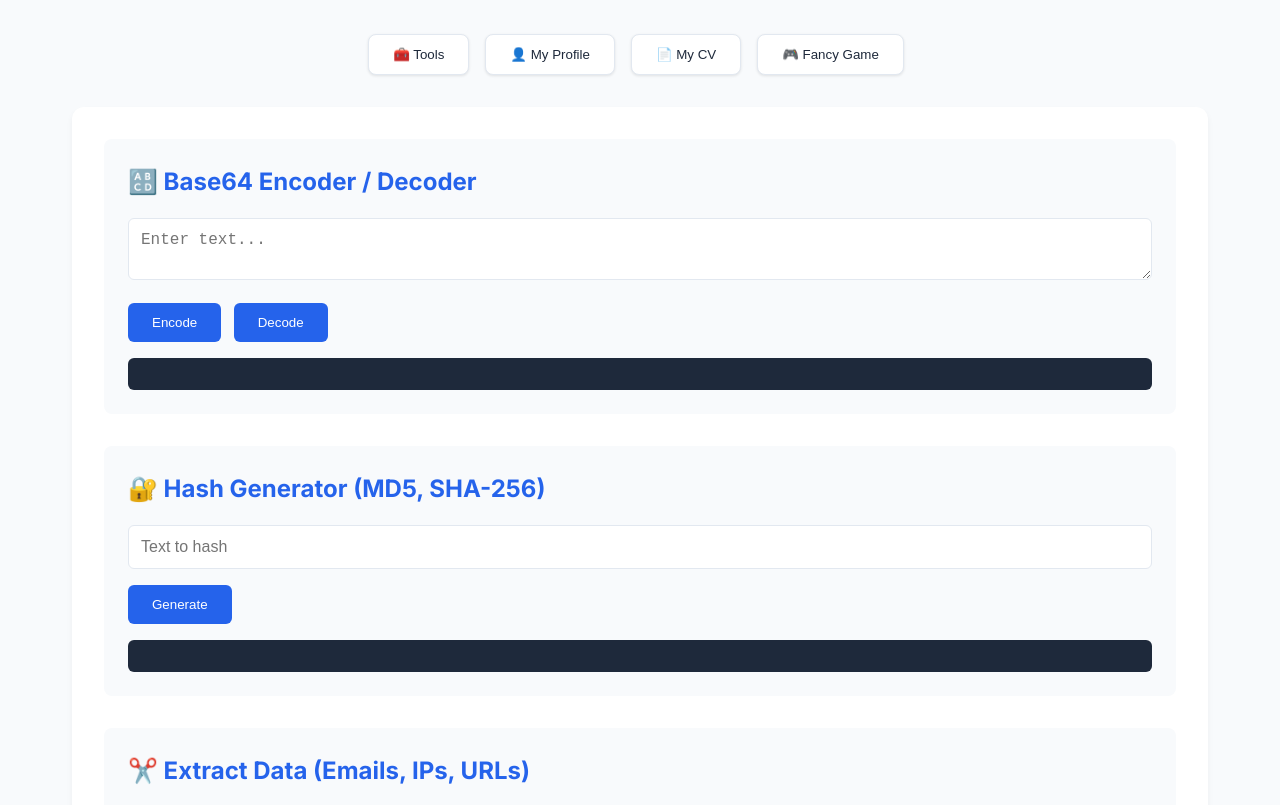
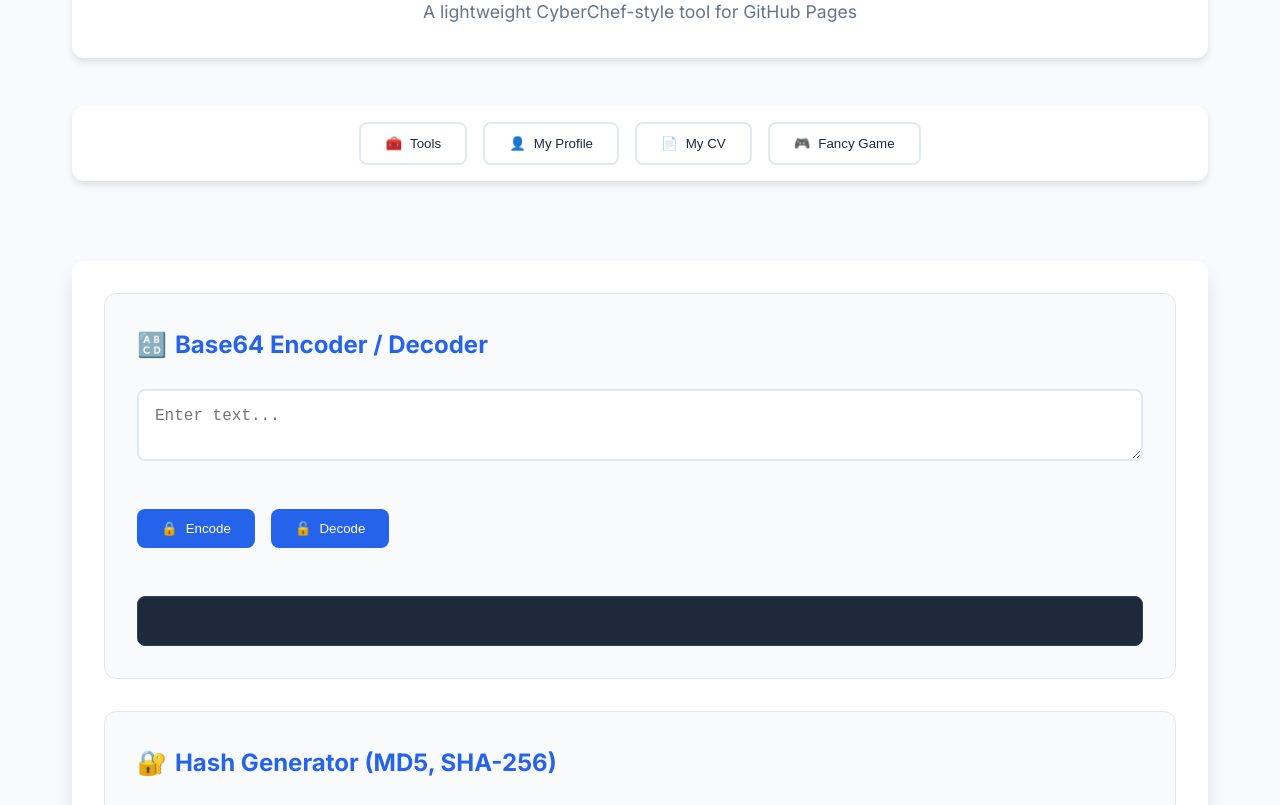
Before and after one commit to hosamyosri/cyberchef-lite, a plain HTML site: page index.html in a window 1280 px wide. Shown: the part 138-943 px from the top of the page. Drawn offline with nearby package versions, Linux system fonts and the light colour scheme.

Commit message:
feat: enhance UI with better structure, improved visual hierarchy, and modern design elements

```diff
--- a/index.html
+++ b/index.html
@@ -19,22 +19,43 @@
 
     <!-- Navigation Tabs -->
     <nav class="tabs" role="tablist">
-      <button class="tablink" onclick="openTab(event, 'tools')" role="tab" aria-selected="true">🧰 Tools</button>
-      <button class="tablink" onclick="openTab(event, 'profile')" role="tab">👤 My Profile</button>
-      <button class="tablink" onclick="openTab(event, 'cv')" role="tab">📄 My CV</button>
-      <button class="tablink" onclick="openTab(event, 'game')" role="tab">🎮 Fancy Game</button>
+      <button class="tablink" onclick="openTab(event, 'tools')" role="tab" aria-selected="true">
+        <span class="icon">🧰</span>
+        <span class="text">Tools</span>
+      </button>
+      <button class="tablink" onclick="openTab(event, 'profile')" role="tab">
+        <span class="icon">👤</span>
+        <span class="text">My Profile</span>
+      </button>
+      <button class="tablink" onclick="openTab(event, 'cv')" role="tab">
+        <span class="icon">📄</span>
+        <span class="text">My CV</span>
+      </button>
+      <button class="tablink" onclick="openTab(event, 'game')" role="tab">
+        <span class="icon">🎮</span>
+        <span class="text">Fancy Game</span>
+      </button>
     </nav>
 
     <!-- Tools Tab -->
     <div id="tools" class="tabcontent" role="tabpanel">
       <!-- Base64 Encoder/Decoder -->
       <section>
-        <h2>🔠 Base64 Encoder / Decoder</h2>
+        <h2>
+          <span class="icon">🔠</span>
+          <span>Base64 Encoder / Decoder</span>
+        </h2>
         <div class="tool-container">
           <textarea id="base64Input" placeholder="Enter text..." aria-label="Base64 input"></textarea>
           <div class="button-group">
-            <button onclick="runBase64('encode')">Encode</button>
-            <button onclick="runBase64('decode')">Decode</button>
+            <button onclick="runBase64('encode')">
+              <span class="icon">🔒</span>
+              <span>Encode</span>
+            </button>
+            <button onclick="runBase64('decode')">
+              <span class="icon">🔓</span>
+              <span>Decode</span>
+            </button>
           </div>
           <pre id="base64Output" aria-live="polite"></pre>
         </div>
@@ -42,40 +63,64 @@
 
       <!-- Hash Generator -->
       <section>
-        <h2>🔐 Hash Generator (MD5, SHA-256)</h2>
+        <h2>
+          <span class="icon">🔐</span>
+          <span>Hash Generator (MD5, SHA-256)</span>
+        </h2>
         <div class="tool-container">
           <input type="text" id="hashInput" placeholder="Text to hash" aria-label="Hash input" />
-          <button onclick="generateHashes()">Generate</button>
+          <button onclick="generateHashes()">
+            <span class="icon">⚡</span>
+            <span>Generate</span>
+          </button>
           <pre id="hashOutput" aria-live="polite"></pre>
         </div>
       </section>
 
       <!-- Regex Extractor -->
       <section>
-        <h2>✂️ Extract Data (Emails, IPs, URLs)</h2>
+        <h2>
+          <span class="icon">✂️</span>
+          <span>Extract Data (Emails, IPs, URLs)</span>
+        </h2>
         <div class="tool-container">
           <textarea id="regexInput" placeholder="Paste text here..." aria-label="Regex input"></textarea>
-          <button onclick="extractData()">Extract</button>
+          <button onclick="extractData()">
+            <span class="icon">🔍</span>
+            <span>Extract</span>
+          </button>
           <pre id="regexOutput" aria-live="polite"></pre>
         </div>
       </section>
 
       <!-- JWT Decoder -->
       <section>
-        <h2>📦 JWT Decoder</h2>
+        <h2>
+          <span class="icon">📦</span>
+          <span>JWT Decoder</span>
+        </h2>
         <div class="tool-container">
           <input type="text" id="jwtInput" placeholder="Paste JWT token..." aria-label="JWT input" />
-          <button onclick="decodeJWT()">Decode</button>
+          <button onclick="decodeJWT()">
+            <span class="icon">🔍</span>
+            <span>Decode</span>
+          </button>
           <pre id="jwtOutput" aria-live="polite"></pre>
         </div>
       </section>
 
       <!-- Text Cleaner -->
       <section>
-        <h2>🧽 Text Cleaner</h2>
+        <h2>
+          <span class="icon">🧽</span>
+          <span>Text Cleaner</span>
+        </h2>
         <div class="tool-container">
           <textarea id="cleanInput" placeholder="Paste noisy text..." aria-label="Text cleaner input"></textarea>
-          <button onclick="cleanText()">Clean</button>
+          <button onclick="cleanText()">
+            <span class="icon">✨</span>
+            <span>Clean</span>
+          </button>
           <pre id="cleanOutput" aria-live="polite"></pre>
         </div>
       </section>
@@ -84,7 +129,10 @@
     <!-- Profile Tab -->
     <div id="profile" class="tabcontent" role="tabpanel" style="display:none">
       <section>
-        <h2>👤 My Profile</h2>
+        <h2>
+          <span class="icon">👤</span>
+          <span>My Profile</span>
+        </h2>
         <p>This section can include your bio, interests, and contact info.</p>
       </section>
     </div>
@@ -92,7 +140,10 @@
     <!-- CV Tab -->
     <div id="cv" class="tabcontent" role="tabpanel" style="display:none">
       <section>
-        <h2>📄 My CV</h2>
+        <h2>
+          <span class="icon">📄</span>
+          <span>My CV</span>
+        </h2>
         <p>You can embed or link to your resume/CV here using PDF or markdown.</p>
       </section>
     </div>
@@ -100,7 +151,10 @@
     <!-- Game Tab -->
     <div id="game" class="tabcontent" role="tabpanel" style="display:none">
       <section>
-        <h2>🎮 Fancy Game</h2>
+        <h2>
+          <span class="icon">🎮</span>
+          <span>Fancy Game</span>
+        </h2>
         <p>This section will include a fun JavaScript-based game (Coming Soon!).</p>
       </section>
     </div>
--- a/style.css
+++ b/style.css
@@ -8,6 +8,13 @@
   --hover-color: #3b82f6;
   --success-color: #10b981;
   --error-color: #ef4444;
+  --card-bg: #ffffff;
+  --shadow-sm: 0 1px 3px rgba(0, 0, 0, 0.1);
+  --shadow-md: 0 4px 6px rgba(0, 0, 0, 0.1);
+  --shadow-lg: 0 10px 15px rgba(0, 0, 0, 0.1);
+  --radius-sm: 0.375rem;
+  --radius-md: 0.5rem;
+  --radius-lg: 0.75rem;
 }
 
 /* Base styles */
@@ -22,55 +29,76 @@ body {
   background-color: var(--background-color);
   color: var(--text-color);
   line-height: 1.6;
+  min-height: 100vh;
 }
 
 .container {
   max-width: 1200px;
   margin: 0 auto;
   padding: 2rem;
+  display: flex;
+  flex-direction: column;
+  gap: 2rem;
+}
+
+header {
+  text-align: center;
+  padding: 2rem 0;
+  background: var(--card-bg);
+  border-radius: var(--radius-lg);
+  box-shadow: var(--shadow-md);
+  margin-bottom: 1rem;
 }
 
 h1 {
   font-size: 2.5rem;
   font-weight: 700;
-  text-align: center;
-  margin-bottom: 1rem;
+  margin-bottom: 0.5rem;
   color: var(--primary-color);
+  background: linear-gradient(135deg, var(--primary-color), var(--secondary-color));
+  -webkit-background-clip: text;
+  -webkit-text-fill-color: transparent;
 }
 
 .subtitle {
-  text-align: center;
   color: #64748b;
-  margin-bottom: 2rem;
   font-size: 1.1rem;
+  max-width: 600px;
+  margin: 0 auto;
 }
 
 /* Tab navigation */
 .tabs {
   display: flex;
   justify-content: center;
+  gap: 1rem;
   margin-bottom: 2rem;
   flex-wrap: wrap;
-  gap: 0.5rem;
+  background: var(--card-bg);
+  padding: 1rem;
+  border-radius: var(--radius-lg);
+  box-shadow: var(--shadow-md);
 }
 
 .tablink {
-  background-color: white;
+  background-color: transparent;
   color: var(--text-color);
-  border: 1px solid var(--border-color);
+  border: 2px solid var(--border-color);
   padding: 0.75rem 1.5rem;
   cursor: pointer;
-  border-radius: 8px;
+  border-radius: var(--radius-md);
   font-weight: 500;
   transition: all 0.3s ease;
-  box-shadow: 0 1px 3px rgba(0, 0, 0, 0.1);
+  display: flex;
+  align-items: center;
+  gap: 0.5rem;
 }
 
 .tablink:hover {
   background-color: var(--hover-color);
   color: white;
   transform: translateY(-2px);
-  box-shadow: 0 4px 6px rgba(0, 0, 0, 0.1);
+  border-color: var(--hover-color);
 }
 
 .tablink.active {
@@ -81,41 +109,59 @@ h1 {
 
 /* Tab content */
 .tabcontent {
-  background: white;
-  border-radius: 12px;
+  background: var(--card-bg);
+  border-radius: var(--radius-lg);
   padding: 2rem;
-  box-shadow: 0 4px 6px rgba(0, 0, 0, 0.05);
+  box-shadow: var(--shadow-lg);
   margin-top: 1rem;
 }
 
 section {
   margin-bottom: 2rem;
-  padding: 1.5rem;
-  border-radius: 8px;
+  padding: 2rem;
+  border-radius: var(--radius-lg);
   background-color: var(--background-color);
   transition: all 0.3s ease;
+  border: 1px solid var(--border-color);
 }
 
 section:hover {
   transform: translateY(-2px);
-  box-shadow: 0 4px 6px rgba(0, 0, 0, 0.05);
+  box-shadow: var(--shadow-md);
 }
 
 h2 {
   font-size: 1.5rem;
-  margin-bottom: 1rem;
+  margin-bottom: 1.5rem;
   color: var(--primary-color);
+  display: flex;
+  align-items: center;
+  gap: 0.5rem;
+}
+
+/* Tool containers */
+.tool-container {
+  display: flex;
+  flex-direction: column;
+  gap: 1rem;
+}
+
+.button-group {
+  display: flex;
+  gap: 1rem;
+  margin: 1rem 0;
 }
 
 /* Form elements */
 textarea, input {
   width: 100%;
-  padding: 0.75rem;
-  border: 1px solid var(--border-color);
-  border-radius: 6px;
+  padding: 1rem;
+  border: 2px solid var(--border-color);
+  border-radius: var(--radius-md);
   margin-bottom: 1rem;
   font-size: 1rem;
-  transition: border-color 0.3s ease;
+  transition: all 0.3s ease;
+  background: var(--card-bg);
 }
 
 textarea:focus, input:focus {
@@ -129,26 +175,30 @@ button {
   color: white;
   border: none;
   padding: 0.75rem 1.5rem;
-  border-radius: 6px;
+  border-radius: var(--radius-md);
   cursor: pointer;
   font-weight: 500;
   transition: all 0.3s ease;
-  margin-right: 0.5rem;
+  display: inline-flex;
+  align-items: center;
+  gap: 0.5rem;
 }
 
 button:hover {
   background-color: var(--secondary-color);
   transform: translateY(-1px);
+  box-shadow: var(--shadow-md);
 }
 
 pre {
   background-color: #1e293b;
   color: #e2e8f0;
-  padding: 1rem;
-  border-radius: 6px;
+  padding: 1.5rem;
+  border-radius: var(--radius-md);
   overflow-x: auto;
   margin-top: 1rem;
   font-family: 'Fira Code', monospace;
+  border: 1px solid #334155;
 }
 
 /* Responsive design */
@@ -167,6 +217,14 @@ pre {
   }
 
   section {
-    padding: 1rem;
+    padding: 1.5rem;
+  }
+
+  .button-group {
+    flex-direction: column;
+  }
+
+  button {
+    width: 100%;
   }
 }
```
